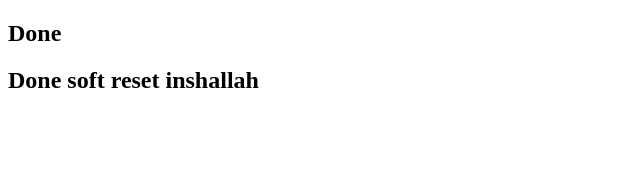
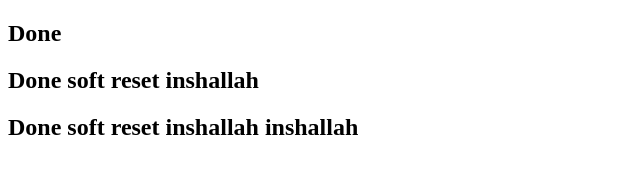
Before and after one commit to aliahmad28865-md/git-reset-ten, a plain HTML site: page index.html in a window 1280 px wide. Shown: the whole page, without its empty margins (0-640 px from the left). Drawn offline with Linux system fonts and the light colour scheme.

Commit message:
soft reset revision

```diff
--- a/index.html
+++ b/index.html
@@ -8,5 +8,6 @@
 <body>
     <h2>Done</h2>
      <h2>Done soft reset inshallah</h2>
+      <h2>Done soft reset inshallah inshallah</h2>
 </body>
 </html>
```
